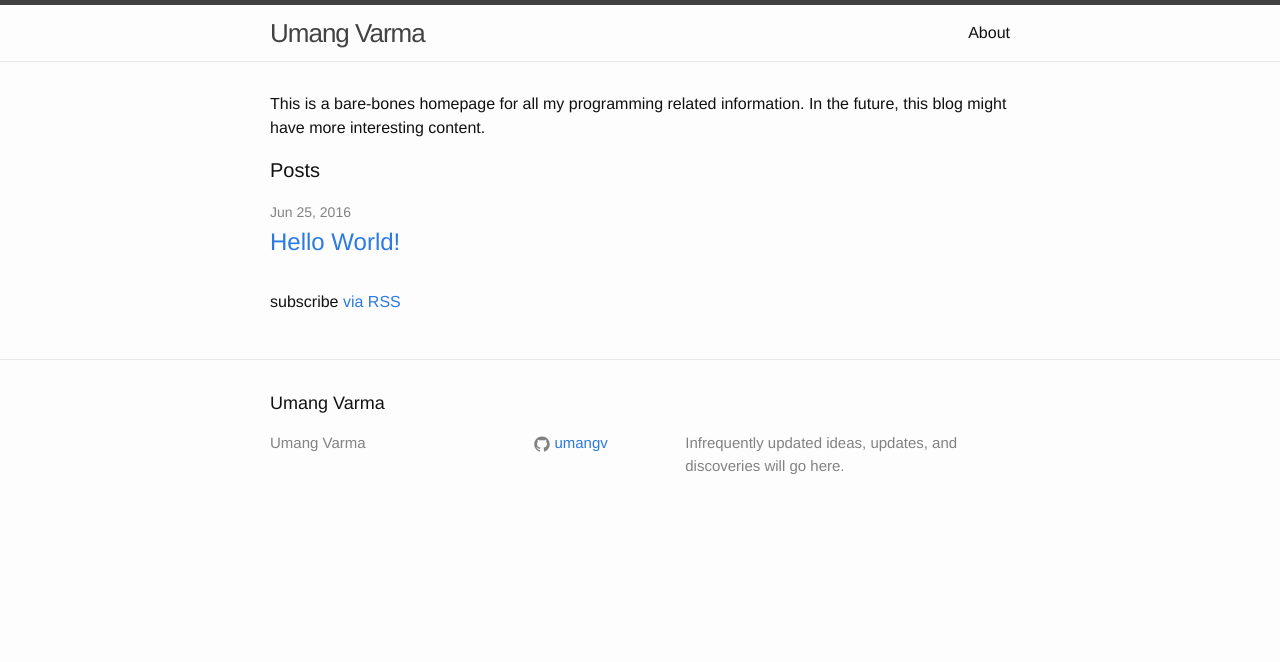
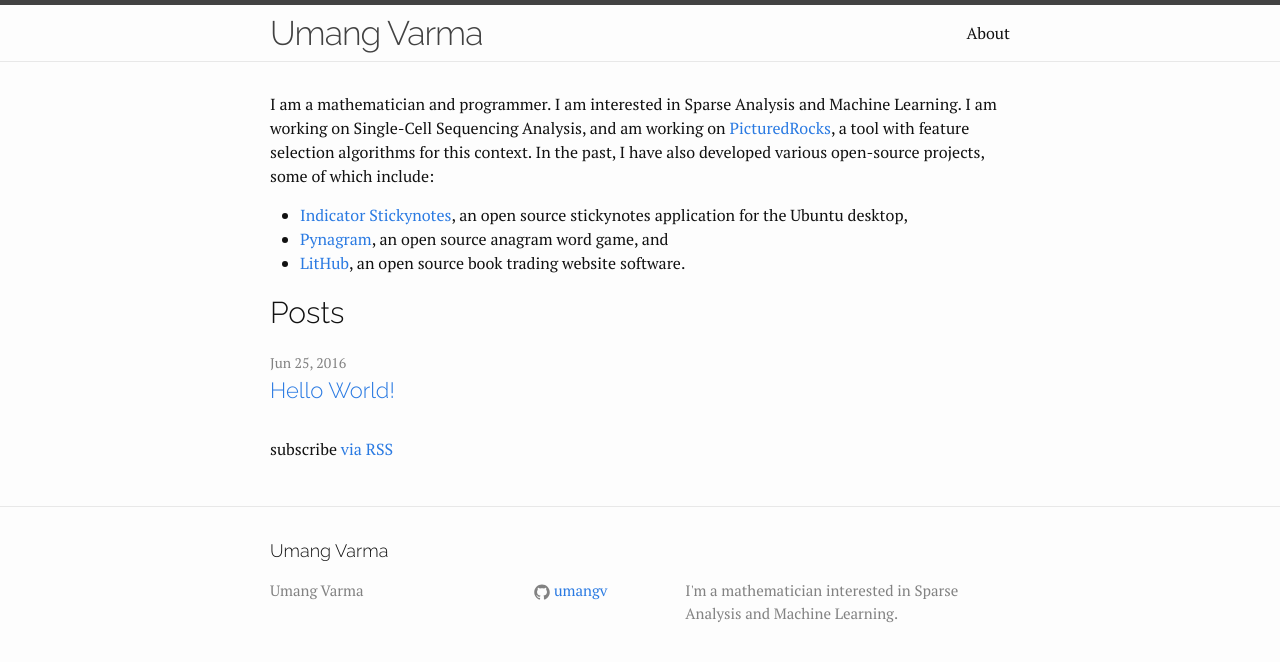
Before and after one commit to umangv/umangv.github.io, a Jekyll site: the page built from index.html, in a window 1280 px wide. Shown: the top 662 px of the page. Built offline with Jekyll 4.4.1, drawn with Linux system fonts in a browser that asks for light colours.

Commit message:
Updated fonts and main page

```diff
--- a/_config.yml
+++ b/_config.yml
@@ -9,7 +9,7 @@
 title: Umang Varma
 email: umang.me@gmail.com
 description: > # this means to ignore newlines until "baseurl:"
-  Infrequently updated ideas, updates, and discoveries will go here.
+  I'm a mathematician interested in Sparse Analysis and Machine Learning.
 baseurl: "" # the subpath of your site, e.g. /blog
 url: "http://umangv.github.io" # the base hostname & protocol for your site
 #twitter_username: jekyllrb
--- a/_layouts/default.html
+++ b/_layouts/default.html
@@ -1,4 +1,4 @@
-<!DOCTYPE html>
+<!doctype html>
 <html>
 
   {% include head.html %}
--- a/_sass/_base.scss
+++ b/_sass/_base.scss
@@ -81,8 +81,9 @@ li {
 /**
  * Headings
  */
-h1, h2, h3, h4, h5, h6 {
-    font-weight: $base-font-weight;
+h1, h2, h3, h4, h5, h6, .site-title {
+    font-family: $title-font-family;
+    font-weight: $title-font-weight;
 }
 
 
--- a/_sass/_layout.scss
+++ b/_sass/_layout.scss
@@ -11,7 +11,7 @@
 }
 
 .site-title {
-    font-size: 26px;
+    font-size: 34px;
     font-weight: 300;
     line-height: 56px;
     letter-spacing: -1px;
@@ -172,7 +172,7 @@
 }
 
 .page-heading {
-    font-size: 20px;
+    font-size: 30px;
 }
 
 .post-list {
@@ -191,7 +191,7 @@
 
 .post-link {
     display: block;
-    font-size: 24px;
+    font-size: 22px;
 }
 
 
--- a/css/main.scss
+++ b/css/main.scss
@@ -3,14 +3,17 @@
 ---
 @charset "utf-8";
 
-
+@import url('https://fonts.googleapis.com/css?family=PT+Serif|Raleway:300');
 
 // Our variables
-$base-font-family: "Helvetica Neue", Helvetica, Arial, sans-serif;
+$base-font-family: "PT Serif", serif;
 $base-font-size:   16px;
 $base-font-weight: 400;
 $small-font-size:  $base-font-size * 0.875;
 $base-line-height: 1.5;
+
+$title-font-family: "Raleway", serif;
+$title-font-weight: 300;
 
 $spacing-unit:     30px;
 
--- a/index.html
+++ b/index.html
@@ -4,7 +4,13 @@ layout: default
 
 <div class="home">
 
-  <p>This is a bare-bones homepage for all my programming related information. In the future, this blog might have more interesting content.</p>
+  <p>I am a mathematician and programmer. I am interested in Sparse Analysis and Machine Learning. I am working on Single-Cell Sequencing Analysis, and am working on <a href="https://picturedrocks.github.io/">PicturedRocks</a>, a tool with feature selection algorithms for this context. In the past, I have also developed various open-source projects, some of which include:<p>
+  <ul>
+    <li><a href="https://launchpad.net/indicator-stickynotes">Indicator Stickynotes</a>, an open source stickynotes application for the Ubuntu desktop,</li>
+    <li><a href="https://launchpad.net/pynagram">Pynagram</a>, an open source anagram word game, and
+    <li><a href="https://github.com/umangv/LitHub">LitHub</a>, an open source book trading website software.</li>
+  </ul>
+
 
   <h1 class="page-heading">Posts</h1>
 
```
